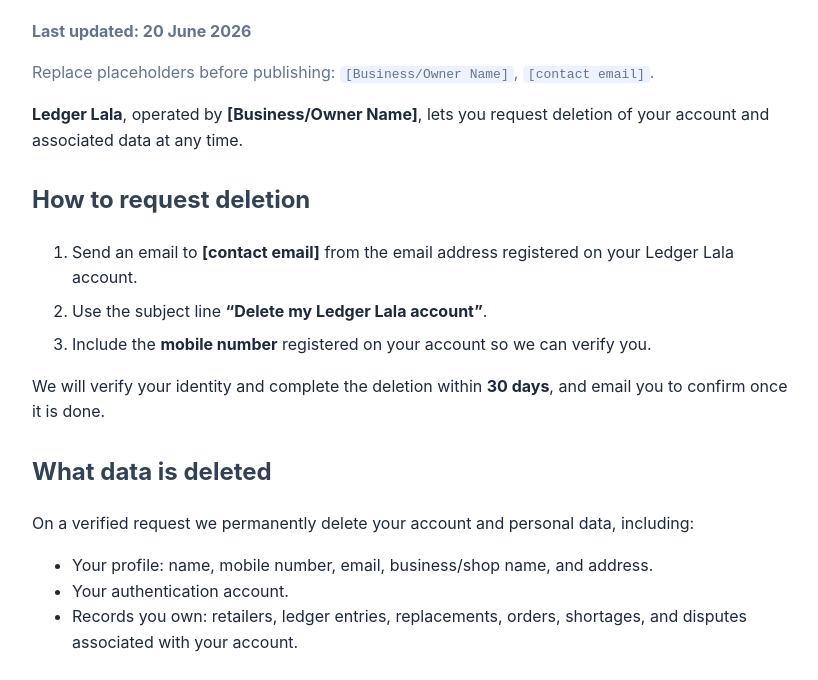
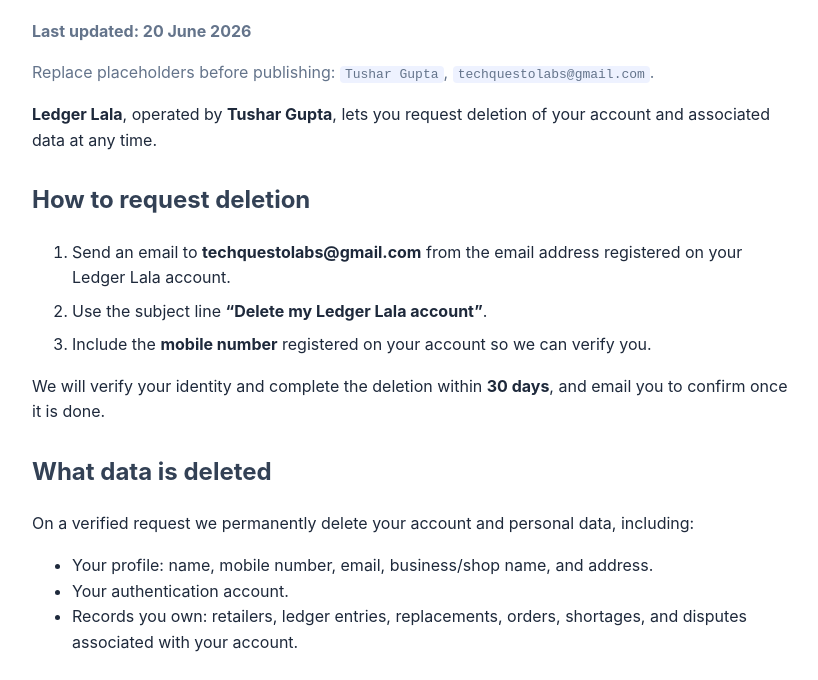
Before and after one commit to tushargupta9412/ledger-lala-policy, a plain HTML site: page account-deletion.html in a window 1280 px wide. Shown: the part 94-774 px from the top of the page, without its empty margins (228-1046 px from the left). Drawn offline with Linux system fonts and the light colour scheme.

Commit message:
Update account deletion page with owner details

```diff
--- a/account-deletion.html
+++ b/account-deletion.html
@@ -19,14 +19,14 @@
   <h1>Delete Your Account &amp; Data — Ledger Lala</h1>
   <p class="muted"><strong>Last updated: 20 June 2026</strong></p>
   <p class="muted">Replace placeholders before publishing:
-  <code>[Business/Owner Name]</code>, <code>[contact email]</code>.</p>
+  <code>Tushar Gupta</code>, <code>techquestolabs@gmail.com</code>.</p>
 
-  <p><strong>Ledger Lala</strong>, operated by <strong>[Business/Owner Name]</strong>, lets you
+  <p><strong>Ledger Lala</strong>, operated by <strong>Tushar Gupta</strong>, lets you
   request deletion of your account and associated data at any time.</p>
 
   <h2>How to request deletion</h2>
   <ol>
-    <li>Send an email to <strong>[contact email]</strong> from the email address registered
+    <li>Send an email to <strong>techquestolabs@gmail.com</strong> from the email address registered
         on your Ledger Lala account.</li>
     <li>Use the subject line <strong>“Delete my Ledger Lala account”</strong>.</li>
     <li>Include the <strong>mobile number</strong> registered on your account so we can verify you.</li>
```
